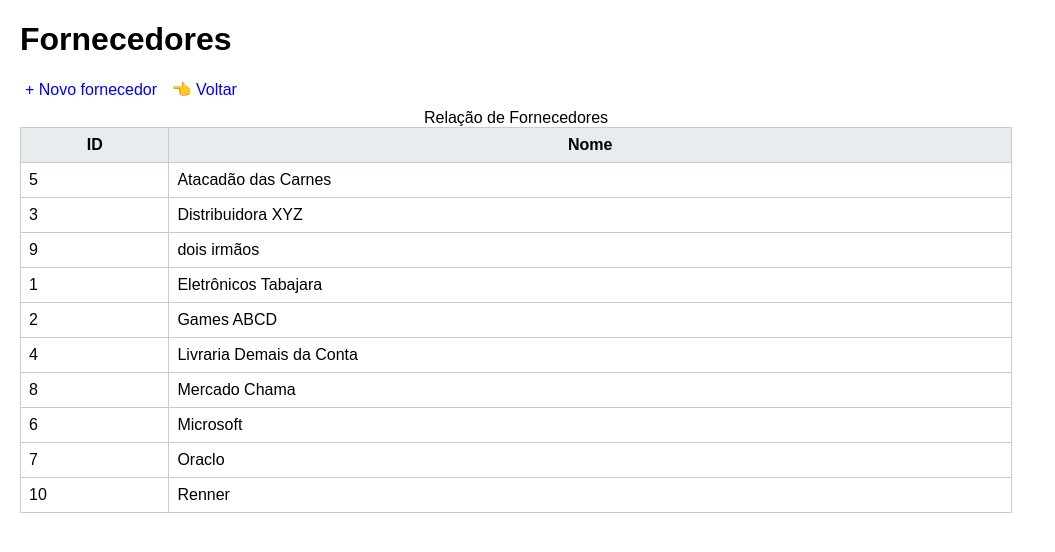
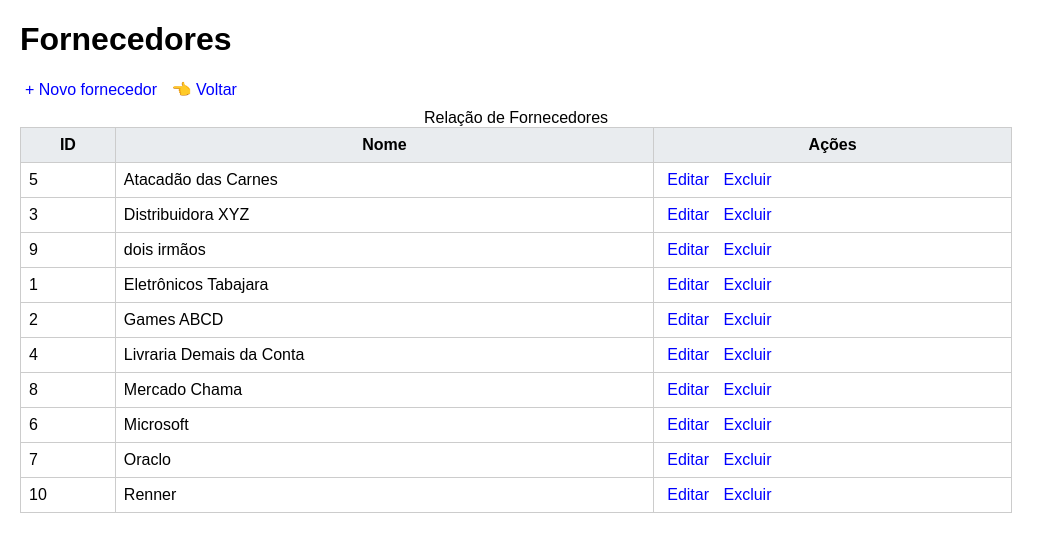
Before and after one commit to William8400/flybynight-gerenciamento, a PHP site: page /fornecedores/listar.php in a window 1280 px wide. Shown: the top 552 px of the page, without its empty margins (0-1055 px from the left). Run offline with PHP 8.4, Linux system fonts and the light colour scheme; data comes from the database, SQL or seed files in the repository.

Commit message:
gerando links para editar e excluir

```diff
--- a/fornecedores/listar.php
+++ b/fornecedores/listar.php
@@ -35,6 +35,7 @@ $fornecedores = buscarFornecedores($conexao);
         <tr>
             <th>ID</th>
             <th>Nome</th>
+            <th>Ações</th>
         </tr>
 
         <!-- As linhas (tr/td) abaixo serão geradas dinamicamente, ou seja, usando um loop (foreach) no array ($fornecedores) -->
@@ -44,6 +45,10 @@ $fornecedores = buscarFornecedores($conexao);
             <tr>
                 <td><?=$fornecedor['id']?></td>
                 <td><?=$fornecedor['nome']?></td>
+                <td>
+                    <a href="editar.php">Editar</a>
+                    <a href="">Excluir</a>
+                </td>
             </tr>
 
         <?php } // ou endforeach; ?>
```
